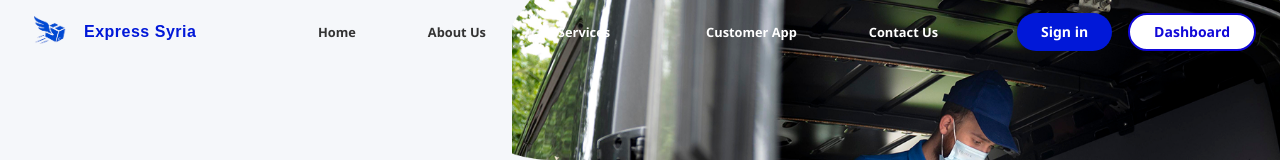
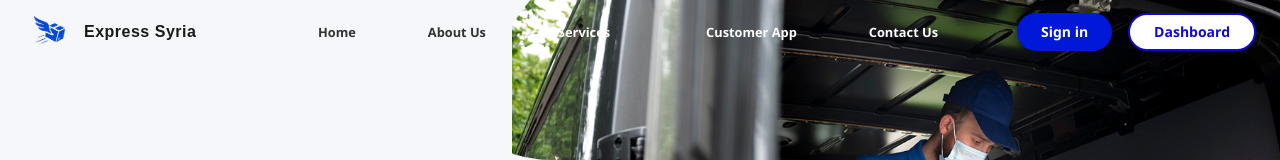
Before and after one commit to rouaaassi/import-and-export, a React (Vite) app: page / in a window 1280 px wide. Shown: the top 160 px of the page. Built offline with nearby package versions, Linux system fonts and the light colour scheme; some icons are missing; a web font is replaced by a local one.

Commit message:
edit logo

```diff
--- a/src/components/copy_writte.tsx
+++ b/src/components/copy_writte.tsx
@@ -4,7 +4,7 @@ const CopyWritte :FC =()=>{
     return(
         <>
         <Box sx={{display:'flex',justifyContent:'center',alignItems:'center' ,mt:2, flexDirection:'row'}}>
-            <Typography variant="body2" color="text.secondary" fontWeight={500}>All rights reserved @  {new Date().getFullYear()} Express Syria </Typography>
+            <Typography variant="body2" color="#333" fontWeight={500}>All rights reserved @  {new Date().getFullYear()} Express Syria </Typography>
         </Box>
         </>
     )
--- a/src/components/footer/SocialIcons.tsx
+++ b/src/components/footer/SocialIcons.tsx
@@ -7,12 +7,13 @@ interface Props {
 }
 
 const SocialIcons = ({ position }: Props) => (
-  <Box sx={{ display: 'flex', gap: 2, color: position === 'top' ? '#0118D8' : '#fff' }}>
+  <Box sx={{ display: 'flex',justifyContent:"center", gap: 2, color: position === 'top' ? '#0118D8' : '#fff' }}>
     {[Facebook, Instagram, Twitter, LinkedIn].map((Icon, index) => (
       <IconButton
         key={index}
         size="small"
         sx={{
+          color:"#333",
           cursor: 'pointer',
           transition: 'all 0.3s ease',
           '&:hover': {
--- a/src/components/footer/footer-bottom.tsx
+++ b/src/components/footer/footer-bottom.tsx
@@ -22,7 +22,7 @@ const FooterBottom = () => {
       <Grid container spacing={2} alignItems="center">
         <Grid >
           <Box sx={{ '& .MuiTypography-root': { color: '#fff !important', filter: 'brightness(1.2)' } }}>
-            <Logo />
+            <Logo isNavbar={false} />
           </Box>
         </Grid>
         <Grid><ContactInfo /></Grid>
--- a/src/components/navbar/logo.tsx
+++ b/src/components/navbar/logo.tsx
@@ -3,6 +3,11 @@ import Typography from '@mui/material/Typography';
 import LocalShippingIcon from '@mui/icons-material/LocalShipping';
 import { Link } from 'react-router-dom';
 import PATH from '../../../routes/route';
+
+
+type LogoProps = {
+  isNavbar?: boolean;
+};
 
 const getRandomColor = () => {
   const colors = ['#0118D8'];
@@ -12,8 +17,7 @@ type colorProps = {
   color?: string;
 };
 
-const Logo = ({ color }: colorProps) => {
-  const logoColor = color || getRandomColor();
+const Logo = ({ isNavbar=true}:LogoProps) => {
 
   return (
     <Box
@@ -43,7 +47,7 @@ const Logo = ({ color }: colorProps) => {
           fontSize: 32,
           filter: 'drop-shadow(0 2px 4px rgba(0,0,0,0.2))'
         }} /> */}
-        <img src='/logo22.png' alt ='logo' width={52} height={42} />
+        <img src={isNavbar?'/logo22.png':'/finall.png' }alt ='logo' width={52} height={42} />
       </Box>
       <Box sx={{ display: 'flex', flexDirection: 'column' }}>
         <Typography
@@ -54,7 +58,6 @@ const Logo = ({ color }: colorProps) => {
             fontSize: '1rem',
             lineHeight: 1,
             letterSpacing: '0.5px',
-            color: logoColor,
           }}
         >
           Express Syria
--- a/src/components/navbar/navbar.tsx
+++ b/src/components/navbar/navbar.tsx
@@ -65,7 +65,7 @@ const NavBar: FC = () => {
           }}
         >
           <Box sx={{ flex: 1, display: 'flex', justifyContent: 'flex-start' }}>
-            <Logo />
+            <Logo isNavbar={true} />
           </Box>
 
           <Box sx={{
--- a/src/staff/components/sideBar/sideBar.tsx
+++ b/src/staff/components/sideBar/sideBar.tsx
@@ -69,7 +69,7 @@ export default function SideBar({ open, setOpen }: SideBarProps) {
                     pb: 1,
                     mb: 2
                 }}>
-                    <Logo color='#fff' />
+                    <Logo isNavbar={false} />
                     <Typography sx={{ color: '#fff', pt: 5 }}> Employee Dashboard</Typography>
                 </Box>
             )}
```
